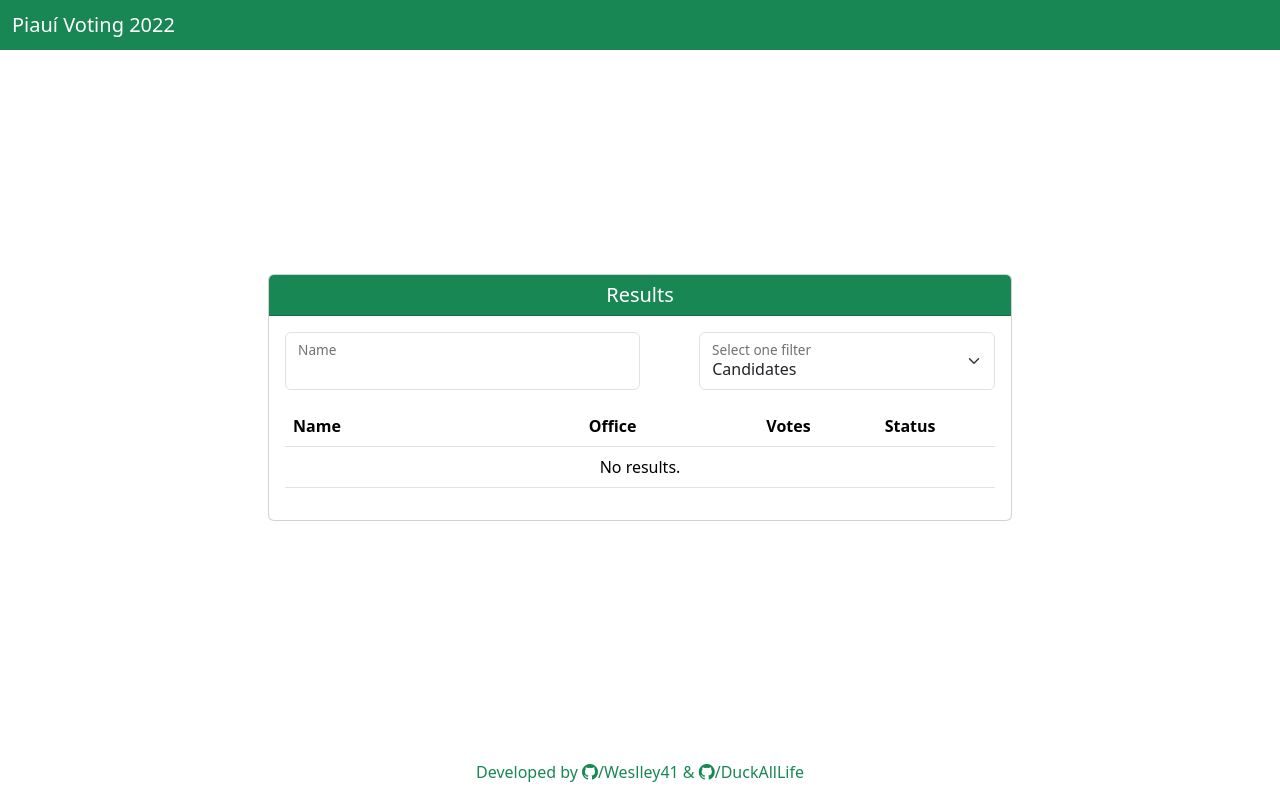
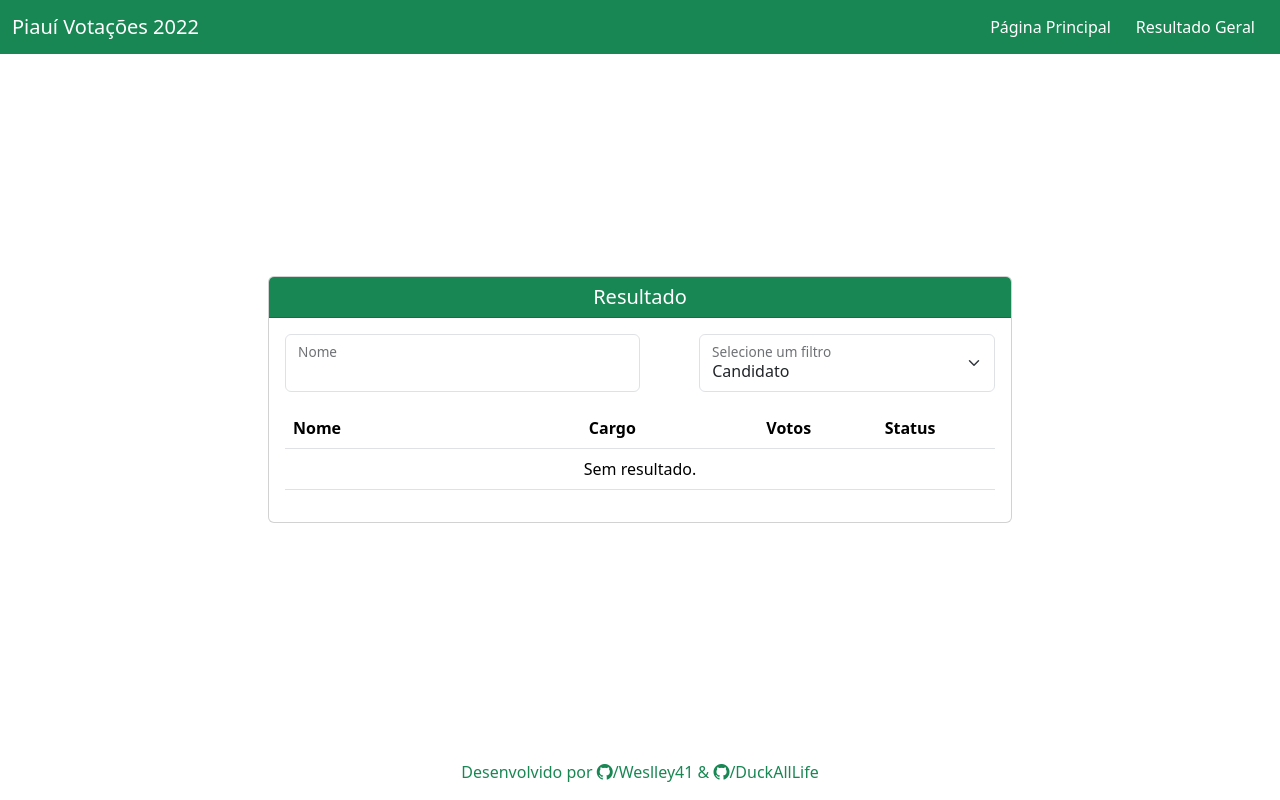
Before and after one commit to Weslley41/voting2022, a website: page client/index.html in a window 1280 px wide. Drawn offline with nearby package versions, Linux system fonts and the light colour scheme.

Commit message:
general results frontend

```diff
--- a/client/index.html
+++ b/client/index.html
@@ -12,29 +12,43 @@
 <body class="min-vh-100 d-flex flex-column justify-content-between">
     <nav class="navbar bg-success">
         <div class="container-fluid">
-            <span class="navbar-brand mb-0 h1 text-white">Piauí Voting 2022</span>
+            <span class="navbar-brand mb-0 h1 text-white">Piauí Votações 2022</span>
+            <div class="btn-group" role="group" aria-label="Basic outlined example">
+                <button onclick="onChangePage('home')" type="button" class="btn btn-outline-success text-white">Página Principal</button>
+                <button onclick="onChangePage('total')" type="button" class="btn btn-outline-success text-white">Resultado Geral</button>
+            </div>
         </div>
     </nav>
 
     <main class="container h-75 my-5 d-flex flex-column justify-content-end align-items-center">
         <div class="card col-12 col-md-10 col-lg-8">
             <div class="card-header bg-success text-white">
-                <h5 class="card-title text-center mb-0">Results</h5>
+                <h5 class="card-title text-center mb-0">Resultado</h5>
             </div>
             <div class="card-body">
                 <div class="d-flex justify-content-between">
-                    <div class="form-floating mb-3 col-6">
+                    <div id="inputDiv" class="form-floating mb-3 col-6">
                         <input class="form-control" id="inputName" name="name" placeholder="Name" autocomplete="off">
                         <select class="form-control visually-hidden" id="selectName" name="name" placeholder="Name" autocomplete="off"></select>
-                        <label for="name" class="form-label">Name</label>
+                        <label for="name" class="form-label">Nome</label>
                     </div>
-                    <div class="form-floating col-5">
+                    <div id="selectDiv" class="form-floating col-5">
                         <select class="form-select" id="filter" name="filter">
-                            <option value="candidates" selected>Candidates</option>
-                            <option value="offices">Office</option>
-                            <option value="cities">City</option>
+                            <option value="candidates" selected>Candidato</option>
+                            <option value="offices">Cargo</option>
+                            <option value="cities">Cidade</option>
                         </select>
-                        <label for="floatingSelect">Select one filter</label>
+                        <label for="floatingSelect">Selecione um filtro</label>
+                    </div>
+                    <div id="btnGroup" class="form-floating mx-auto mb-3 visually-hidden">
+                        <div class="btn-group" role="group" aria-label="Basic outlined example">
+							<input onclick="searchCandidates('all')" type="radio" name="elected" class="btn-check" id="all" checked>
+                            <label class="btn btn-outline-success" for="all">Todos</label>
+							<input onclick="searchCandidates('yes')" type="radio" name="elected" class="btn-check" id="elected">
+                            <label class="btn btn-outline-success" for="elected">Eleitos</label>
+							<input onclick="searchCandidates('no')" type="radio" name="elected" class="btn-check" id="notElected">
+                            <label class="btn btn-outline-success" for="notElected">Não Eleitos</label>
+						</div>
                     </div>
                 </div>
 
@@ -42,9 +56,9 @@
                     <table class="table table-striped table-hover">
                         <thead class="bg-success text-white">
                             <tr>
-                                <th scope="col" class="col-5">Name</th>
-                                <th scope="col" class="col-3">Office</th>
-                                <th scope="col" class="col-2">Votes</th>
+                                <th scope="col" class="col-5">Nome</th>
+                                <th scope="col" class="col-3">Cargo</th>
+                                <th scope="col" class="col-2">Votos</th>
                                 <th scope="col" class="col-2">Status</th>
                             </tr>
                         </thead>
@@ -54,7 +68,7 @@
                         <tfoot>
                             <tr>
                                 <td colspan="4" class="text-center">
-                                    No results.
+                                    Sem resultado.
                                 </td>
                             </tr>
                         </tfoot>
@@ -66,7 +80,7 @@
 
     <footer>
         <a class="nav-link py-3 text-center text-success" href="https://github.com/Weslley41/voting2022" target="_blank">
-            Developed by <i class="bi bi-github"></i>/Weslley41 & <i class="bi bi-github"></i>/DuckAllLife
+            Desenvolvido por <i class="bi bi-github"></i>/Weslley41 & <i class="bi bi-github"></i>/DuckAllLife
         </a>
     </footer>
 
--- a/client/scripts/searchCandidates.js
+++ b/client/scripts/searchCandidates.js
@@ -1,8 +1,14 @@
 const baseUrl = window.location.hostname + ':3000';
 
-function searchCandidates() {
-    let { filter, name } = getFilters();
-    let url = `http://${baseUrl}/${filter}?name=${name}`;
+function searchCandidates(byResult = false) {
+
+    if (byResult) {
+        var url = `http://${baseUrl}/candidates?elected=${byResult}`;
+    }
+    else{
+        let { filter, name } = getFilters();
+        var url = `http://${baseUrl}/${filter}?name=${name}`;
+    }
 
     fetch(url)
     .then(response => response.json())
@@ -67,3 +73,21 @@ function setup() {
 }
 
 window.addEventListener("load", setup);
+
+function onChangePage(page) {
+
+    let inputDiv = document.getElementById('inputDiv');
+    let selectDiv = document.getElementById('selectDiv');
+    let btnGroup = document.getElementById('btnGroup');
+
+    if (page === "home") {
+        inputDiv.classList.remove('visually-hidden');
+        selectDiv.classList.remove('visually-hidden');
+        btnGroup.classList.add('visually-hidden');
+    } else {
+        btnGroup.classList.remove('visually-hidden');
+        inputDiv.classList.add('visually-hidden');
+        selectDiv.classList.add('visually-hidden');
+        searchCandidates('all');
+    }
+}
```
